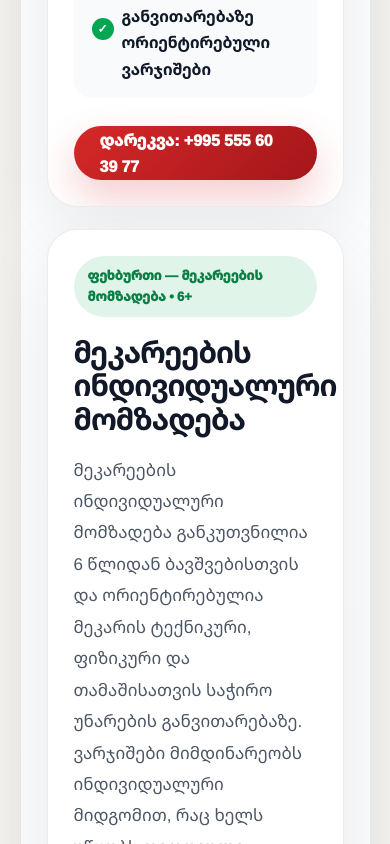
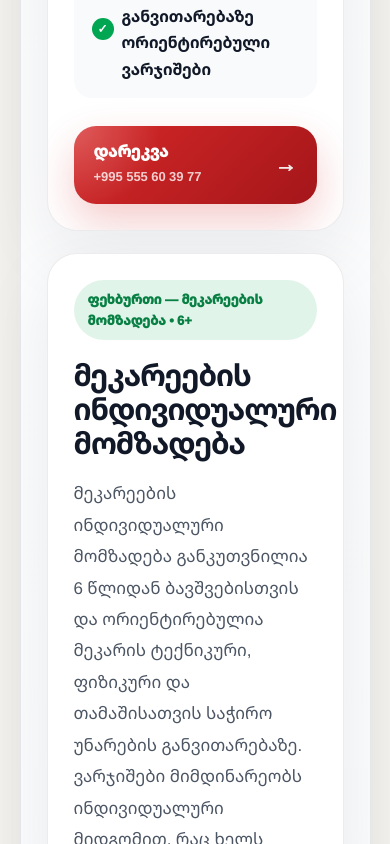
Before and after one commit to webdevelopment09/public-center-website, a Next.js app: page /services/football/varketili in a window 390 px wide. Shown: the part 3200-4044 px from the top of the page. Built offline with nearby package versions, Linux system fonts and the light colour scheme; a web font is replaced by a local one.

Commit message:
register button fix

```diff
--- a/app/globals.css
+++ b/app/globals.css
@@ -3175,7 +3175,93 @@ body {
     padding: 26px;
   }
 
-  .service-group-call-btn {
+  /* PREMIUM SERVICE GROUP ACTION BUTTONS */
+
+.service-group-actions {
+  display: grid;
+  grid-template-columns: repeat(2, minmax(0, 1fr));
+  gap: 14px;
+  margin-top: 26px;
+}
+
+.service-group-call-btn,
+.service-group-register-btn {
+  min-height: 72px;
+  padding: 16px 20px;
+  border-radius: 22px;
+  color: white;
+  font-weight: 950;
+  display: flex;
+  flex-direction: column;
+  align-items: flex-start;
+  justify-content: center;
+  gap: 5px;
+  position: relative;
+  overflow: hidden;
+  transition: 0.3s ease;
+}
+
+.service-group-call-btn {
+  background:
+    radial-gradient(circle at top left, rgba(255, 255, 255, 0.24), transparent 34%),
+    linear-gradient(135deg, #d62828, #a4161a);
+  box-shadow: 0 18px 42px rgba(214, 40, 40, 0.24);
+}
+
+.service-group-register-btn {
+  background:
+    radial-gradient(circle at top left, rgba(255, 255, 255, 0.24), transparent 34%),
+    linear-gradient(135deg, #005caf, #003f7d);
+  box-shadow: 0 18px 42px rgba(0, 92, 175, 0.24);
+}
+
+.service-group-call-btn::after,
+.service-group-register-btn::after {
+  content: "→";
+  position: absolute;
+  right: 20px;
+  top: 50%;
+  transform: translateY(-50%);
+  font-size: 22px;
+  opacity: 0.9;
+  transition: 0.3s ease;
+}
+
+.service-group-call-btn:hover,
+.service-group-register-btn:hover {
+  transform: translateY(-4px);
+  filter: brightness(1.05);
+}
+
+.service-group-call-btn:hover::after,
+.service-group-register-btn:hover::after {
+  right: 16px;
+}
+
+.service-group-call-btn span,
+.service-group-register-btn span {
+  font-size: 16px;
+  line-height: 1.2;
+}
+
+.service-group-call-btn small,
+.service-group-register-btn small {
+  font-size: 13px;
+  opacity: 0.78;
+  font-weight: 800;
+  padding-right: 28px;
+}
+
+@media (max-width: 650px) {
+  .service-group-actions {
+    grid-template-columns: 1fr;
+  }
+
+  .service-group-call-btn,
+  .service-group-register-btn {
     width: 100%;
-  }
-}
+    min-height: 68px;
+  }
+}
+
+}
--- a/components/ServiceGroupsSection.jsx
+++ b/components/ServiceGroupsSection.jsx
@@ -56,7 +56,8 @@ export default function ServiceGroupsSection({ serviceSlug, branchSlug }) {
 
               <div className="service-group-actions">
   <a href={`tel:${group.phone}`} className="service-group-call-btn">
-                დარეკვა: {group.phone}
+    <span>დარეკვა</span>
+    <small>{group.phone}</small>
   </a>
 
   {group.registrationLink && (
@@ -66,7 +67,8 @@ export default function ServiceGroupsSection({ serviceSlug, branchSlug }) {
       rel="noopener noreferrer"
       className="service-group-register-btn"
     >
-            რეგისტრაცია
+      <span>რეგისტრაცია</span>
+      <small>Facebook გვერდზე გადასვლა</small>
     </a>
   )}
 </div>
```
Lines whose indentation alone changed are shown as unchanged.
